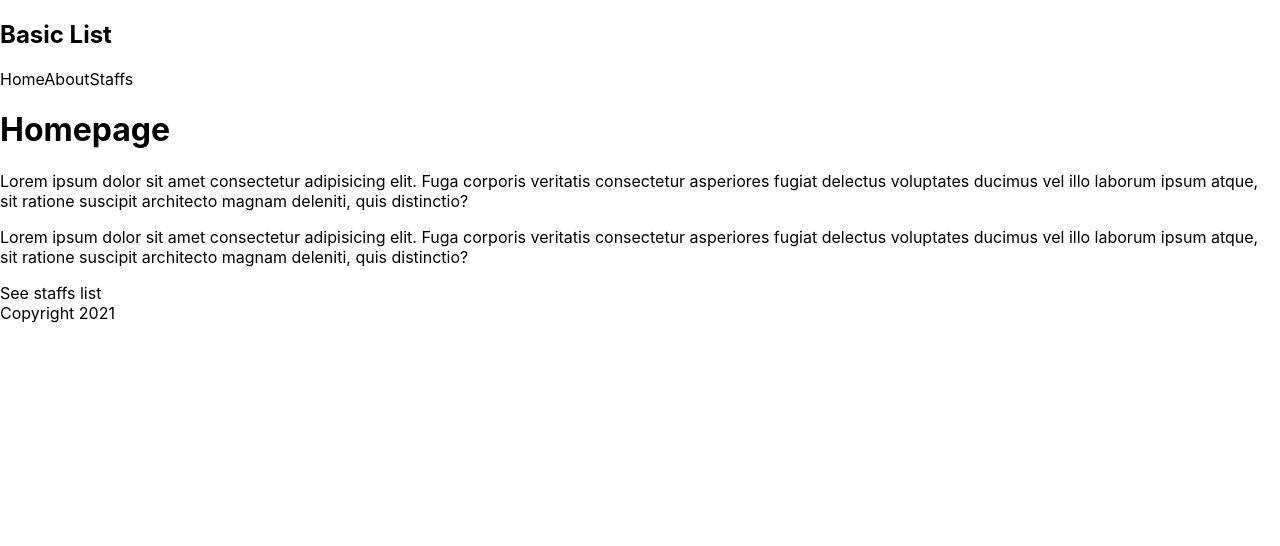
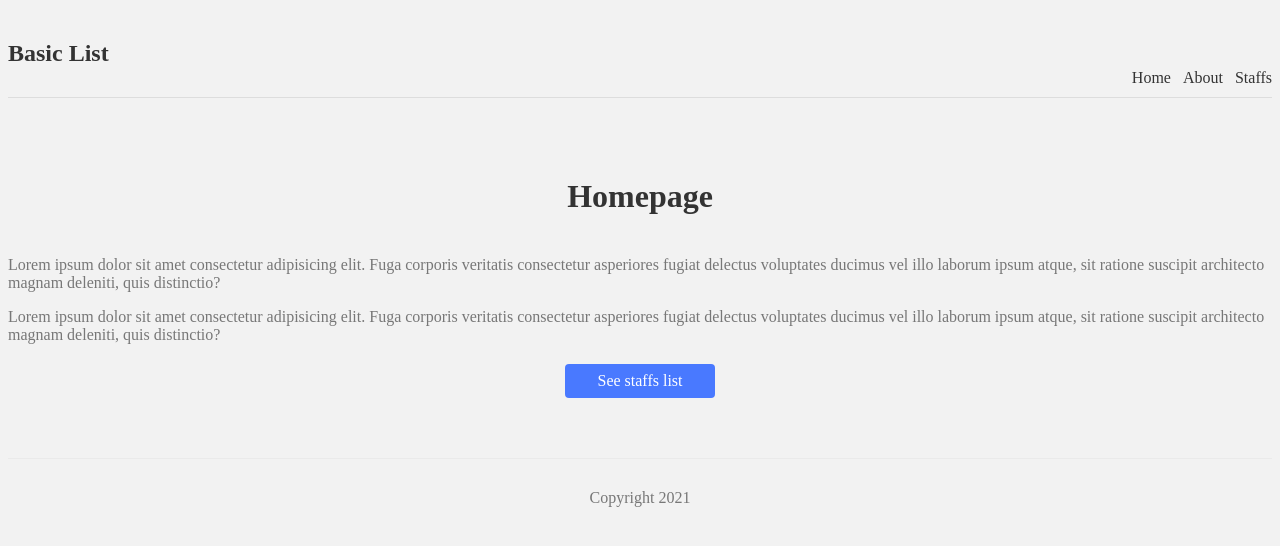
Before and after one commit to yoga-au/basiclist, a Next.js app: page / in a window 1280 px wide. Shown: the top 546 px of the page. Built offline with nearby package versions, Linux system fonts and the light colour scheme.

Commit message:
Next JS Tuts - Adding styles

```diff
--- a/components/Footer.jsx
+++ b/components/Footer.jsx
@@ -1,7 +1,8 @@
 import React from "react";
+import { Footer as FooterWrapper } from "../styles/styledComponents";
 
 const Footer = () => {
-  return <div>Copyright 2021</div>;
+  return <FooterWrapper>Copyright 2021</FooterWrapper>;
 };
 
 export default Footer;
--- a/components/Navbar.jsx
+++ b/components/Navbar.jsx
@@ -1,16 +1,24 @@
 import React from "react";
 import Link from "next/link";
+// styled components
+import { NavLink, NavWrapper, NavLogo } from "../styles/styledComponents";
 
 const Navbar = () => {
   return (
-    <nav>
-      <div>
+    <NavWrapper>
+      <NavLogo>
         <h1>Basic List</h1>
-      </div>
-      <Link href="/">Home</Link>
-      <Link href="/about">About</Link>
-      <Link href="/staffs">Staffs</Link>
-    </nav>
+      </NavLogo>
+      <Link href="/">
+        <NavLink>Home</NavLink>
+      </Link>
+      <Link href="/about">
+        <NavLink>About</NavLink>
+      </Link>
+      <Link href="/staffs">
+        <NavLink>Staffs</NavLink>
+      </Link>
+    </NavWrapper>
   );
 };
 
--- a/package.json
+++ b/package.json
@@ -10,6 +10,7 @@
   "dependencies": {
     "next": "10.2.0",
     "react": "17.0.2",
-    "react-dom": "17.0.2"
+    "react-dom": "17.0.2",
+    "styled-components": "^5.3.0"
   }
 }
--- a/pages/_app.js
+++ b/pages/_app.js
@@ -1,12 +1,25 @@
-import "../styles/globals.css";
+import { createGlobalStyle } from "styled-components";
 
 import Layout from "../components/Layout";
 
+const GlobalStyle = createGlobalStyle`
+  @import url('https://fonts.googleapis.com/css2?family=Nunito:wght@300;400;600;700&display=swap');
+
+  body {
+    background: #f2f2f2;
+    color: #333;
+    font-family: "Nunito";
+  }
+`;
+
 function MyApp({ Component, pageProps }) {
   return (
-    <Layout>
-      <Component {...pageProps} />
-    </Layout>
+    <>
+      <GlobalStyle />
+      <Layout>
+        <Component {...pageProps} />
+      </Layout>
+    </>
   );
 }
 
--- a/pages/index.js
+++ b/pages/index.js
@@ -1,28 +1,25 @@
-// import Head from "next/head";
-// import Image from "next/image";
-// import styles from "../styles/Home.module.css";
 import Link from "next/link";
-
-import Navbar from "../components/Navbar";
-import Footer from "../components/Footer";
+import { Homepage } from "../styles/styledComponents";
 
 export default function Home() {
   return (
     <div>
-      <h1>Homepage</h1>
-      <p>
+      <Homepage.title>Homepage</Homepage.title>
+      <Homepage.text>
         Lorem ipsum dolor sit amet consectetur adipisicing elit. Fuga corporis
         veritatis consectetur asperiores fugiat delectus voluptates ducimus vel
         illo laborum ipsum atque, sit ratione suscipit architecto magnam
         deleniti, quis distinctio?
-      </p>
-      <p>
+      </Homepage.text>
+      <Homepage.text>
         Lorem ipsum dolor sit amet consectetur adipisicing elit. Fuga corporis
         veritatis consectetur asperiores fugiat delectus voluptates ducimus vel
         illo laborum ipsum atque, sit ratione suscipit architecto magnam
         deleniti, quis distinctio?
-      </p>
-      <Link href="/staffs">See staffs list</Link>
+      </Homepage.text>
+      <Link href="/staffs">
+        <Homepage.button>See staffs list</Homepage.button>
+      </Link>
     </div>
   );
 }
--- /dev/null
+++ b/styles/styledComponents.js
@@ -0,0 +1,59 @@
+import styled from "styled-components";
+
+export const TextLink = styled.a`
+  color: #333;
+  text-decoration: none;
+  cursor: pointer;
+`;
+
+export const LayoutWrapper = styled.div`
+  max-width: 960px;
+  margin: 0 auto;
+`;
+
+export const NavWrapper = styled.nav`
+  margin: 10px auto 80px;
+  padding: 10px 0;
+  display: flex;
+  justify-content: flex-end;
+  align-items: flex-end;
+  border-bottom: 1px solid #ddd;
+`;
+
+export const NavLink = styled(TextLink)`
+  margin-left: 12px;
+`;
+
+export const NavLogo = styled.div`
+  margin-right: auto;
+`;
+
+export const Footer = styled.footer`
+  display: block;
+  text-align: center;
+  padding: 30px 0;
+  margin-top: 60px;
+  color: #777;
+  border-top: 1px solid #eaeaea;
+`;
+
+export const Homepage = {
+  title: styled.h1`
+    color: #333;
+    padding-bottom: 20px;
+    text-align: center;
+  `,
+  text: styled.p`
+    color: #777;
+  `,
+  button: styled(TextLink)`
+    display: block;
+    width: 150px;
+    padding: 8px 0;
+    margin: 20px auto;
+    background: #4979ff;
+    border-radius: 4px;
+    color: white;
+    text-align: center;
+  `,
+};
```
Also changed, not shown: 2 other files (tests, documents, lock files or other folders).
